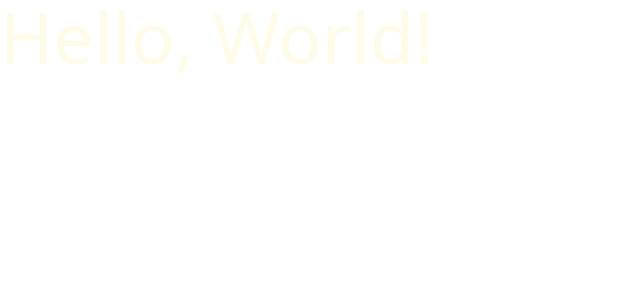
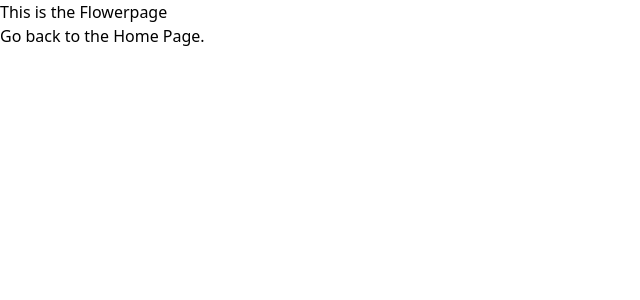
Before and after one commit to Yohanskie101/ForMyAnna, a React (Vite) app: page /flower in a window 1280 px wide. Shown: the top 300 px of the page, without its empty margins (0-640 px from the left). Built offline with nearby package versions, Linux system fonts and the light colour scheme.

Commit message:
Finishing the basics

```diff
--- a/package.json
+++ b/package.json
@@ -13,6 +13,7 @@
     "@tailwindcss/vite": "^4.0.8",
     "react": "^19.0.0",
     "react-dom": "^19.0.0",
+    "react-router-dom": "^7.2.0",
     "tailwindcss": "^4.0.8"
   },
   "devDependencies": {
--- a/src/App.jsx
+++ b/src/App.jsx
@@ -2,12 +2,22 @@ import { useState } from 'react'
 import reactLogo from './assets/react.svg'
 import viteLogo from '/vite.svg'
 import './App.css'
+import { BrowserRouter,Routes, Route } from 'react-router-dom'
+import Homepage from './pages/Homepage'
+import Flowerpage from './pages/Flowerpage'
 
 const App = () => {
   return (
-    <div>
-      <h1 className='text-7xl text-yellow-50'>Hello, World!</h1>
-    </div>
+  <div>
+      <BrowserRouter>
+        <Routes>
+          <Route index element={<Homepage />} />
+          <Route path="/home" element={<Homepage />} />
+          <Route path="/flower" element={<Flowerpage />} />
+
+        </Routes>
+      </BrowserRouter>
+      </div>
   );
 }
 export default App
--- a/src/pages/flowerpage.jsx
+++ b/src/pages/flowerpage.jsx
@@ -1,9 +1,13 @@
-import React from 'react'
+import React from 'react';
+import { Link } from 'react-router-dom'; // Import Link
 
-function flowerpage() {
+function Flowerpage() {
   return (
-    <div>flowerpage</div>
-  )
+    <div>
+      <h1>This is the Flowerpage</h1>
+      <p>Go back to the <Link to="/">Home Page</Link>.</p>
+    </div>
+  );
 }
 
-export default flowerpage
+export default Flowerpage;
--- a/src/pages/homepage.jsx
+++ b/src/pages/homepage.jsx
@@ -1,9 +1,13 @@
-import React from 'react'
+import React from 'react';
+import { Link } from 'react-router-dom'; // Import Link
 
-function homepage() {
+function Homepage() {
   return (
-    <div>homepage</div>
-  )
+    <div>
+      <h1>This is the Homepage</h1>
+      <p>Go to the <Link to="/flower">Flower Page</Link>.</p>
+    </div>
+  );
 }
 
-export default homepage
+export default Homepage;
--- /dev/null
+++ b/src/pages/nopage.jsx
@@ -0,0 +1,9 @@
+import React from 'react'
+
+function nopage() {
+  return (
+    <div>nopage</div>
+  )
+}
+
+export default nopage
```
Also changed, not shown: 1 other file (tests, documents, lock files or other folders).
